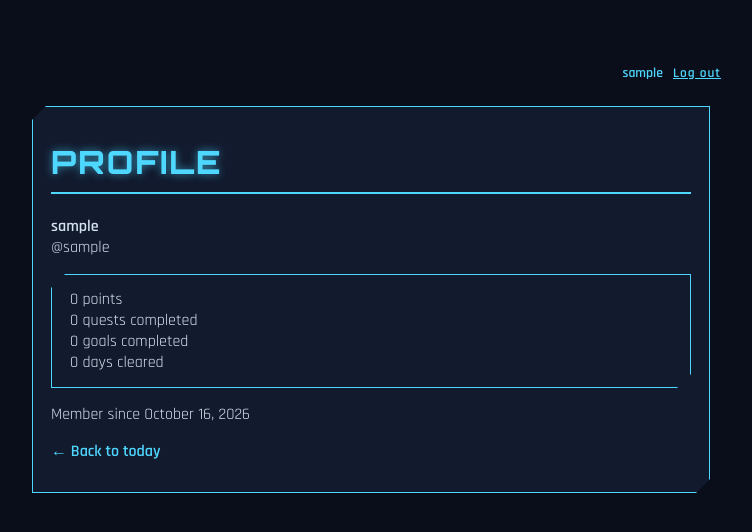
After one commit to PhumelelaM7/Status-Window, a Django app: page /accounts/profile/ in a window 1280 px wide. The commit adds this page. Shown: the top 532 px of the page, without its empty margins (269-1021 px from the left). Run offline with Django 5.2, Linux system fonts and the light colour scheme; the visitor is signed in with stand-in values (Sample User, id 1); data that the repository does not hold is empty.

Commit message:
Add profile page with lifetime quest, goal, and cleared-day counts

```diff
--- /dev/null
+++ b/accounts/templates/accounts/profile.html
@@ -0,0 +1,30 @@
+{% extends "base.html" %}
+
+{% block title %}Profile — Status Window{% endblock %}
+
+{% block content %}
+<div class="panel" style="max-width: 640px; margin: 24px auto;">
+  <h1 class="glow-text">PROFILE</h1>
+
+  <p>
+    <strong>{{ profile.display_name|default:user.username }}</strong><br>
+    <span class="mono">@{{ user.username }}</span>
+  </p>
+
+  <div class="budget-strip panel">
+    <div><span class="val mono">{{ profile.points }}</span> points</div>
+    <div><span class="val mono">{{ quests_completed }}</span> quests completed</div>
+    <div><span class="val mono">{{ goals_completed }}</span> goals completed</div>
+    <div><span class="val mono">{{ days_cleared }}</span> days cleared</div>
+  </div>
+
+  <p class="subhead">
+    Member since {{ date_joined|date:"F j, Y" }}
+  </p>
+
+  <p>
+    <!-- Named route on the quests app is today_schedule, not today. -->
+    <a href="{% url 'today_schedule' %}">← Back to today</a>
+  </p>
+</div>
+{% endblock %}
--- a/accounts/views.py
+++ b/accounts/views.py
@@ -1,6 +1,10 @@
 from django.shortcuts import render, redirect
 from django.contrib.auth import login
 from .forms import SignUpForm
+from django.contrib.auth.decorators import login_required
+from django.contrib.auth.models import User
+from quests.models import Quest, DaySchedule
+from goals.models import Goal
 
 
 def signup(request):
@@ -24,3 +28,35 @@ def signup(request):
         form = SignUpForm()
 
     return render(request, "accounts/signup.html", {"form": form})
+
+
+@login_required
+def profile(request):
+    """Show the current user's profile stats and allow editing display name."""
+
+    profile = request.user.profile
+
+    # Stats
+    quests_completed = Quest.objects.filter(
+        user=request.user, is_completed=True
+    ).count()
+
+    goals_completed = Goal.objects.filter(
+        user=request.user, is_completed=True
+    ).count()
+
+    # Highest streak (simple version: count consecutive cleared days from today backwards)
+    # For now we just show total cleared days as a starting point
+    days_cleared = DaySchedule.objects.filter(
+        user=request.user, is_cleared=True
+    ).count()
+
+    context = {
+        "profile": profile,
+        "quests_completed": quests_completed,
+        "goals_completed": goals_completed,
+        "days_cleared": days_cleared,
+        "date_joined": request.user.date_joined,
+    }
+
+    return render(request, "accounts/profile.html", context)
--- a/config/urls.py
+++ b/config/urls.py
@@ -16,7 +16,7 @@ Including another URLconf
 """
 from django.contrib import admin
 from django.urls import path, include
-from accounts.views import signup
+from accounts.views import signup, profile
 
 # Each app gets its own urlpatterns list, kept seperated from the
 urlpatterns = [
@@ -25,4 +25,5 @@ urlpatterns = [
     path('', include('goals.urls')),
     path('accounts/', include('django.contrib.auth.urls')),
     path('accounts/signup/', signup, name='signup'),
+    path('accounts/profile/', profile, name='profile'),
 ]
--- a/templates/base.html
+++ b/templates/base.html
@@ -15,7 +15,7 @@
         <!-- Account bar: shows login/logout depending on auth state -->
         <div class="account-bar">
             {% if user.is_authenticated %}
-                <span>Logged in as {{ user.username }}</span>
+                <a href="{% url 'profile' %}">{{ user.username }}</a>
                 <form method="post" action="{% url 'logout' %}" class="logout-form">
                     {% csrf_token %}
                     <button type="submit" class="account-link-btn">Log out</button>
```
